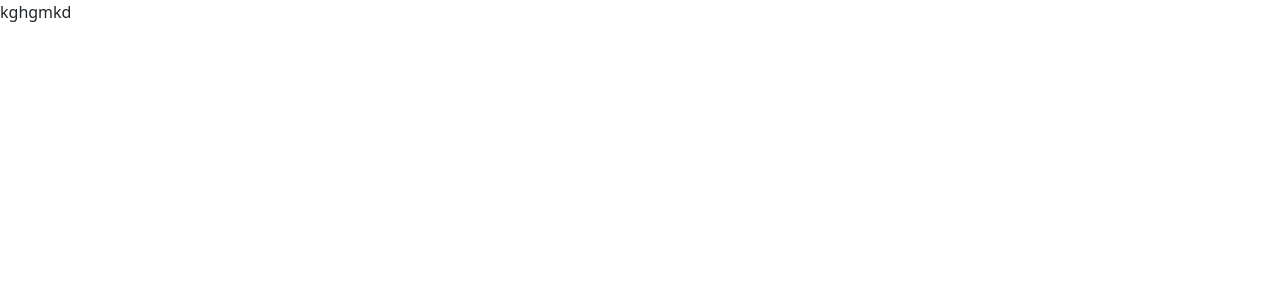
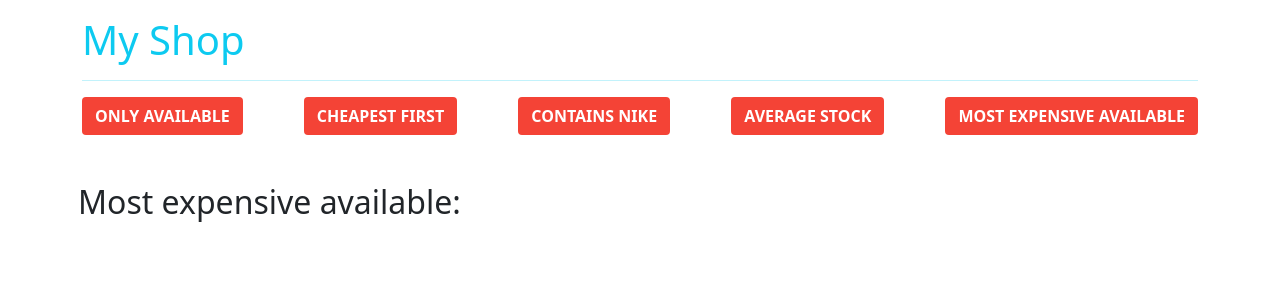
Before and after one commit to hajmaedina/wendy-webshop-project, a React (Create React App) app in the folder wendy-webshop/: page /most-expensive in a window 1280 px wide. Shown: the top 300 px of the page. Built offline with nearby package versions, Linux system fonts and the light colour scheme.

Commit message:
almost finished most expensive available

```diff
--- a/wendy-webshop/src/MostExpensive.js
+++ b/wendy-webshop/src/MostExpensive.js
@@ -1,5 +1,58 @@
-import React from 'react';
+import React, { useEffect, useState } from 'react';
+import { Link } from 'react-router-dom';
+import FilterBtns from './components/FilterBtns';
+import db from './firebase/db';
 
 export default function MostExpensive() {
-  return <div>kghgmkd</div>;
+  const [links, setLinks] = useState({
+    'only available': '/only-available',
+    'cheapest first': '/cheapest-first',
+    'contains nike': '/contains-nike',
+    'average stock': '/average-stock',
+    'most expensive available': '/most-expensive',
+  });
+
+
+  const [products, setProducts] = useState([]);
+  const [mostExpensiveP, setMostExpensiveP] = useState();
+
+  // useEffect(() => {
+  //   const unsubscribe = db.collection('shopItems').onSnapshot((snapshot) => {
+  //     const data = [];
+
+  //     snapshot.docs.forEach((product) => {
+  //       const docItem = product.data();
+  //       docItem['docId'] = product.id;
+
+  //       data.push(docItem);
+  //     });
+  //     setProducts(data);
+  //   });
+  //   mostExpensive()
+  //   return () => {
+  //     unsubscribe();
+  //   };
+
+  // }, [products]);
+
+  function mostExpensive() {
+    const mostExpensiveProduct = Math.max(...products.map(product => product.price));
+    products.map(product => {
+      if(product.price === mostExpensiveProduct && product.quantityOfStock > 0){
+        setMostExpensiveP(product.name);
+      }
+    })
+  }
+
+  return(
+    <div className="container">
+      <Link to="/" className="text-decoration-none"><h1 className="text-info mt-3">My Shop</h1></Link>
+      <hr className="text-info" />
+      <FilterBtns links={links} />
+      <div className="m-2 mt-5">
+      <h2 className="row">Most expensive available:
+      <p className="text-info col">{mostExpensiveP}</p></h2>
+      </div>
+      </div>
+    );
 }
--- a/wendy-webshop/src/NewProduct.js
+++ b/wendy-webshop/src/NewProduct.js
@@ -88,7 +88,7 @@ export default function NewProduct() {
             db.collection('shopItems').add({
                 name:fieldValue.name,
                 description: fieldValue.description,
-                price: fieldValue.price,
+                price: parseInt(fieldValue.price),
                 quantityOfStock: parseInt(fieldValue.quantity),
                 type:fieldValue.type,
 
@@ -155,7 +155,7 @@ export default function NewProduct() {
 
 
 
-console.log(fieldValue.quantity);
+
     return (
         <div className="container">
             <h1 className="text-info mt-3">Add new item</h1>
```
Also changed, not shown: wendy-webshop/src/firebase/config.js (+9 -0 lines).
